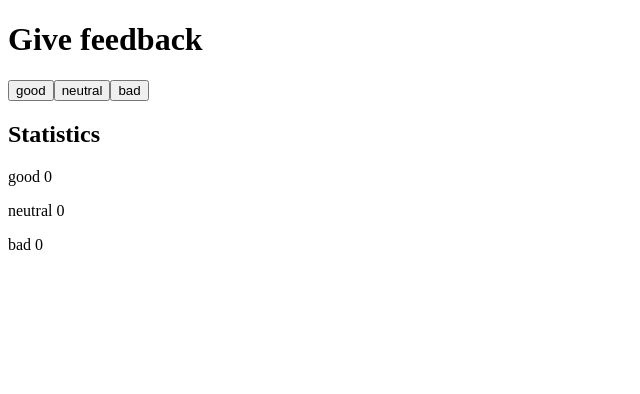
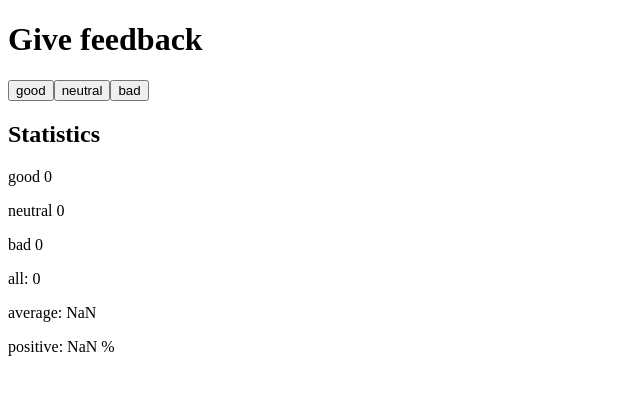
Before and after one commit to dimaspirit/fullstackopen, a React (Vite) app in the folder part1/unicafe/: page / in a window 1280 px wide. Shown: the top 394 px of the page, without its empty margins (0-640 px from the left). Built offline with nearby package versions, Linux system fonts and the light colour scheme.

Commit message:
1.7 task DONE

```diff
--- a/part1/unicafe/src/App.jsx
+++ b/part1/unicafe/src/App.jsx
@@ -4,6 +4,10 @@
   const [good, setGood] = useState(0)
   const [neutral, setNeutral] = useState(0)
   const [bad, setBad] = useState(0)
+
+  const getAll = () => good + neutral + bad;
+  const getAverage = () => (good - bad) / getAll();
+  const getPositive = () => good / getAll() * 100;
 
   return (
     <div>
@@ -16,6 +20,10 @@
       <p>good {good}</p>
       <p>neutral {neutral}</p>
       <p>bad {bad}</p>
+
+      <p>all: {getAll()}</p>
+      <p>average: {getAverage()}</p>
+      <p>positive: {getPositive()} %</p>
     </div>
   )
 }
```
